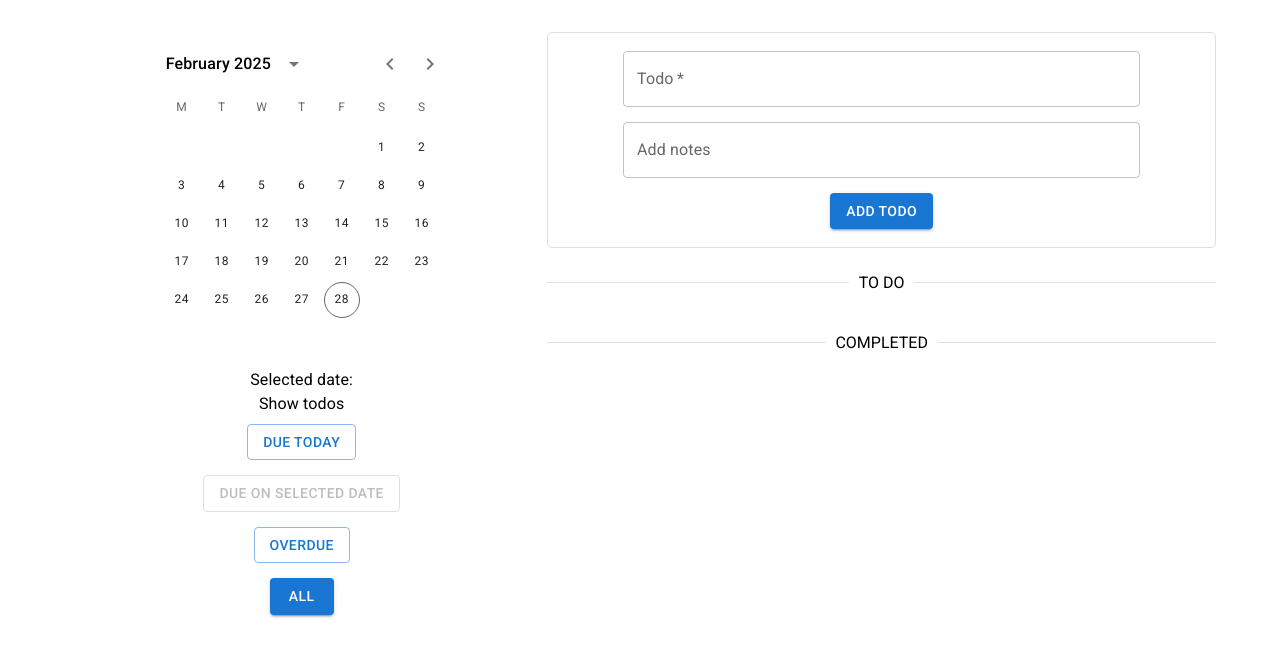
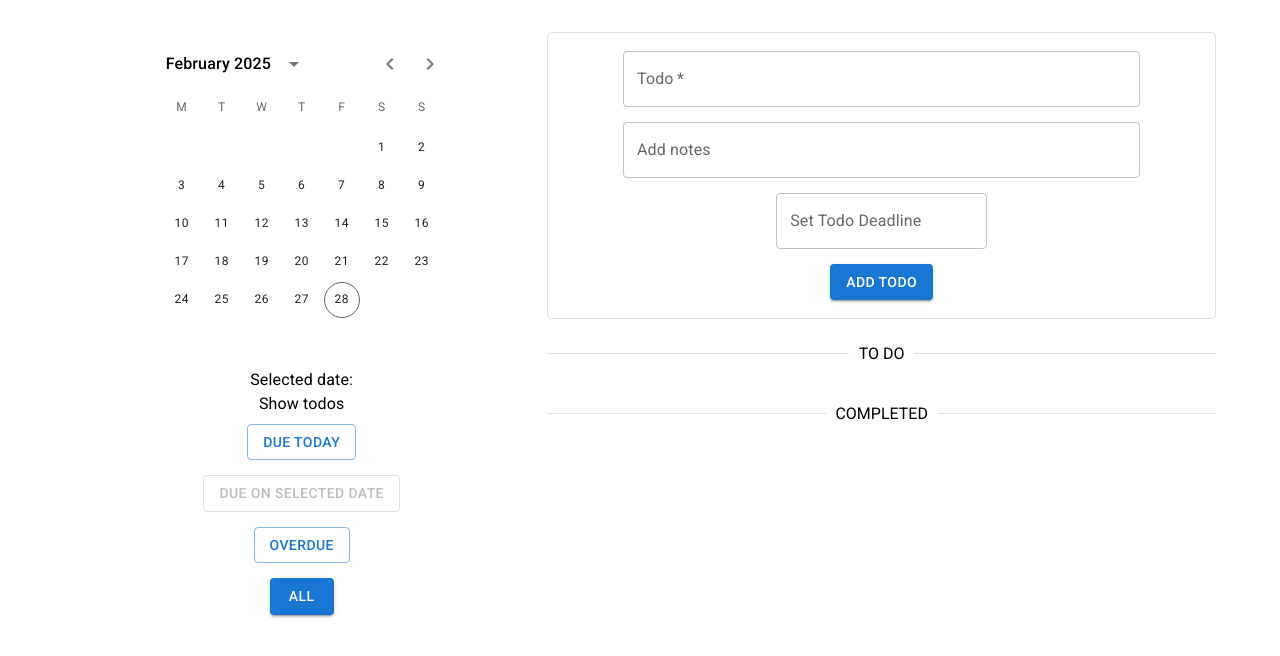
Before and after one commit to BUsuper/todo-project, a React (Vite) app: page / in a window 1280 px wide. Shown: the top 656 px of the page. Built offline with nearby package versions, Linux system fonts and the light colour scheme.

Commit message:
Add DatePicker to TodoForm

```diff
--- a/src/components/TodoForm/TodoForm.jsx
+++ b/src/components/TodoForm/TodoForm.jsx
@@ -4,25 +4,30 @@ import { useDispatch } from "react-redux";
 import { v4 as uuidv4 } from 'uuid';
 import { handleUserInput } from "../../handlers/handleUserInput";
 import { addTodo } from "../../features/todosSlice";
+import { DatePicker, LocalizationProvider } from "@mui/x-date-pickers";
+import { AdapterDayjs } from '@mui/x-date-pickers/AdapterDayjs';
+import dayjs from 'dayjs';
+import 'dayjs/locale/en-gb';
 
 export function TodoForm() {
     const [todoInput, setTodoInput] = useState("");
     const [notesInput, setNotesInput] = useState("");
+    const [dateInput, setDateInput] = useState(null);
 
     // Get dispatch from useDispatch
     const dispatch = useDispatch();
 
-    const handleTodoAddition = (e, todo, notes) => {
+    const handleTodoAddition = (e, todo, notes, date) => {
         // Prevent the page from reloading when the form is submitted
         e.preventDefault();
 
         // Generating an id and create a todo object
-        // No point to include date: undefined as it will be lost during serialization
         const newTodo = {
             id: uuidv4(),
             task: todo,
             notes,
             completed: false,
+            date: `${date.year()}-${date.month() + 1}-${date.date()}`
         }
 
         // Adding the object to the Redux state
@@ -31,6 +36,7 @@ export function TodoForm() {
         // Tidying up the input fields
         setTodoInput("");
         setNotesInput("");
+        setDateInput(null);
     }
 
     // Using a closure to pass additonal parameters to handleUserInput
@@ -39,7 +45,7 @@ export function TodoForm() {
             component="form"
             id="TodoForm"
             sx={{border: "solid 1px", borderColor: "divider", borderRadius:"5px", padding:"10px"}}
-            onSubmit={(e) => handleTodoAddition(e, todoInput, notesInput)}
+            onSubmit={(e) => handleTodoAddition(e, todoInput, notesInput, dateInput)}
         >
             <TextField
                 id="todoInputField"
@@ -60,7 +66,26 @@ export function TodoForm() {
                 sx={{width: "80%", margin: "7.5px auto"}}
                 onChange={e => handleUserInput(e, setNotesInput)}>
             </TextField>
-            <Button id="addTodoButton" type="submit" variant="contained" sx={{display: "block", margin: "7.5px auto"}}>Add Todo</Button>
+            <LocalizationProvider dateAdapter={AdapterDayjs} adapterLocale="en-gb">
+                <DatePicker
+                    onAccept={(date) => setDateInput(date)}
+                    id={`datePickerTodoForm`}
+                    label="Set Todo Deadline"
+                    value={dateInput}
+                    sx={{margin:"7.5px"}}>
+                </DatePicker>
+            </LocalizationProvider>
+            <Button
+                id="addTodoButton"
+                type="submit"
+                variant="contained"
+                sx={{
+                        display: "block",
+                        margin: "7.5px auto"
+                    }}
+            >
+                Add Todo
+            </Button>
         </Box>
     );
 }
```
